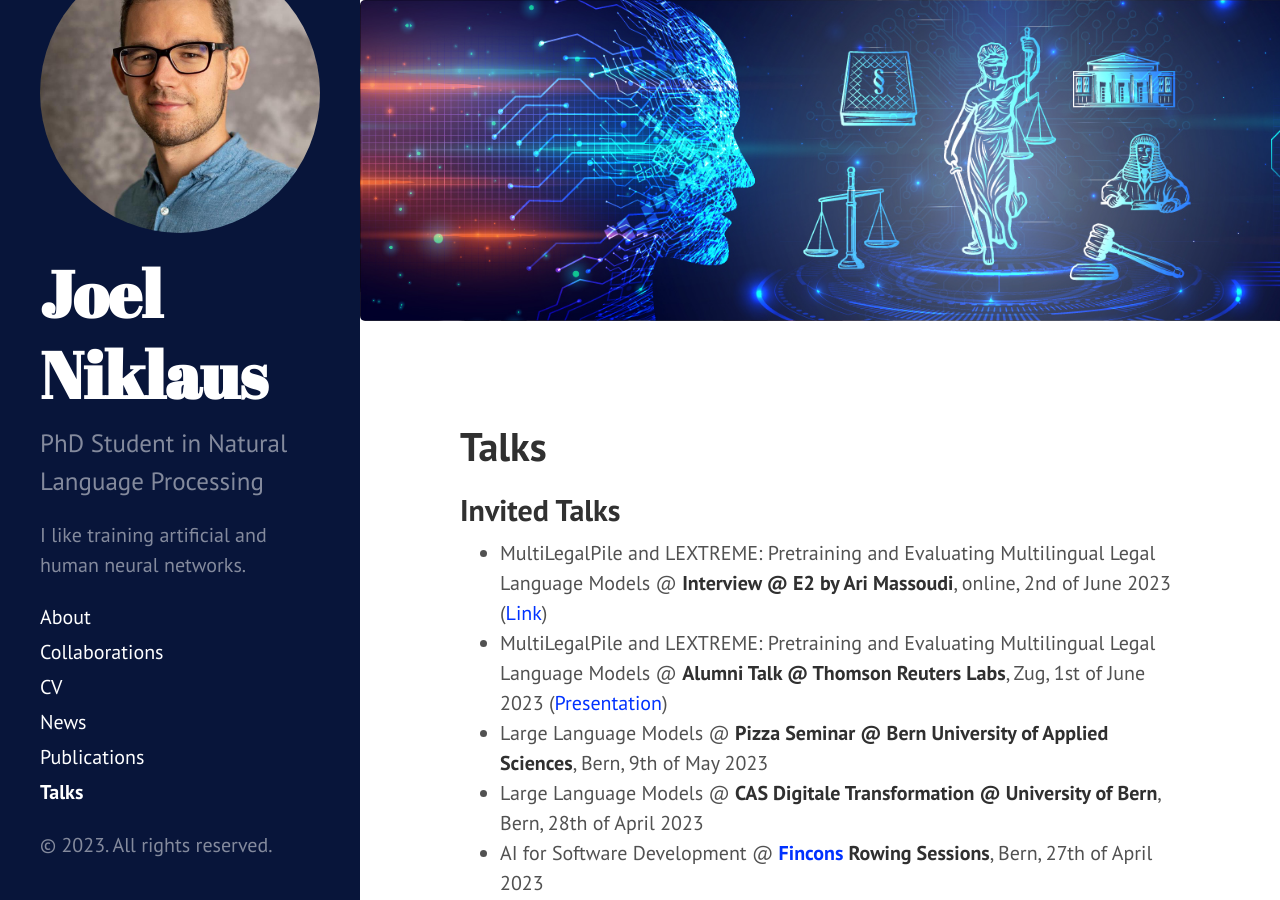
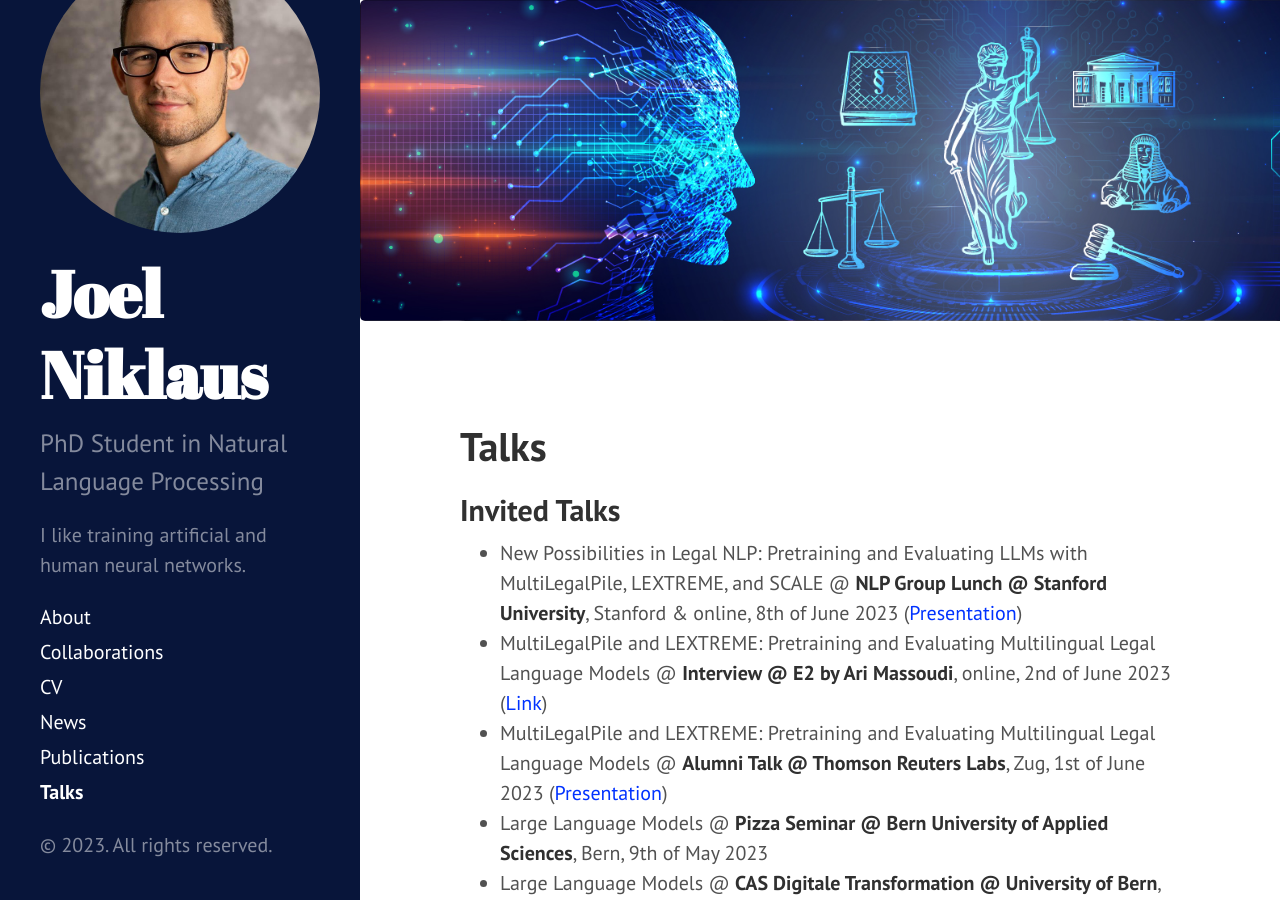
Before and after one commit to JoelNiklaus/joelniklaus.github.io, a Jekyll site: the page built from _pages/talks.md, in a window 1280 px wide and 900 px high. Built offline with Jekyll 4.4.1, drawn with Linux system fonts in a browser that asks for light colours; nearby versions of some CDN libraries; a style sheet for code colours, icons or effects is not loaded.

Commit message:
added more talks

```diff
--- a/_pages/talks.md
+++ b/_pages/talks.md
@@ -5,6 +5,7 @@ title: Talks
 
 ## Invited Talks
 
+* New Possibilities in Legal NLP: Pretraining and Evaluating LLMs with MultiLegalPile, LEXTREME, and SCALE @ **NLP Group Lunch @ Stanford University**, Stanford & online, 8th of June 2023 ([Presentation](https://docs.google.com/presentation/d/1HEkhN7_2aFoiM-E0M_ONV2OpNqLdozOItxGxbLsnY4Q/edit?usp=sharing))
 * MultiLegalPile and LEXTREME: Pretraining and Evaluating Multilingual Legal Language Models @ **Interview @ E2 by Ari Massoudi**, online, 2nd of June 2023 ([Link](https://www.linkedin.com/posts/arimassoudi_ai-law-legal-activity-7071187242722963457-PECJ?utm_source=share&utm_medium=member_desktop))
 * MultiLegalPile and LEXTREME: Pretraining and Evaluating Multilingual Legal Language Models @ **Alumni Talk @ Thomson Reuters Labs**, Zug, 1st of June 2023 ([Presentation](https://docs.google.com/presentation/d/1Edb4PE5ce4USyhKvo-GdiMjakRbbdzGo2Ihv1d4PUEU/edit?usp=sharing))
 * Large Language Models @ **Pizza Seminar @ Bern University of Applied Sciences**, Bern, 9th of May 2023
```
